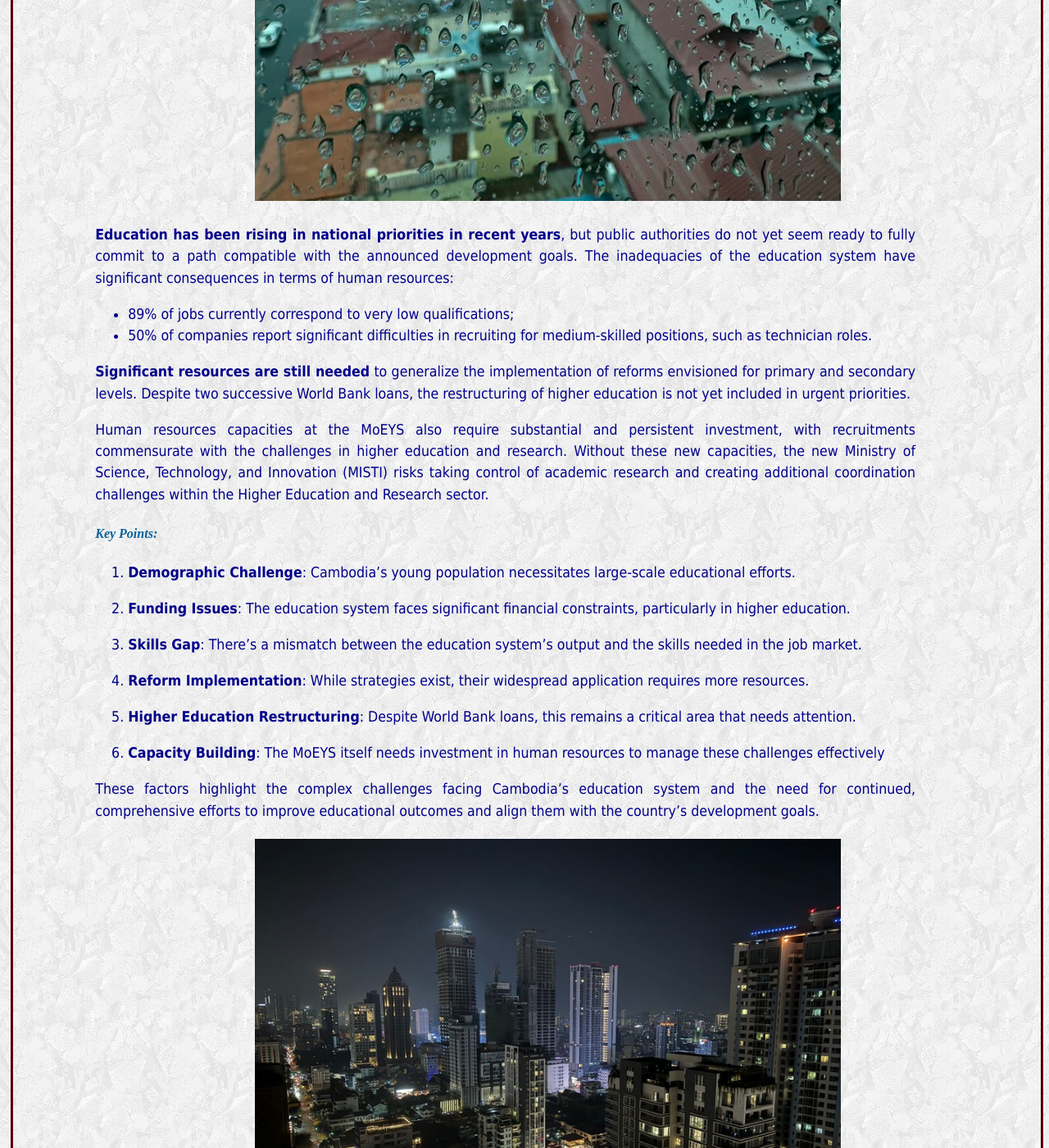
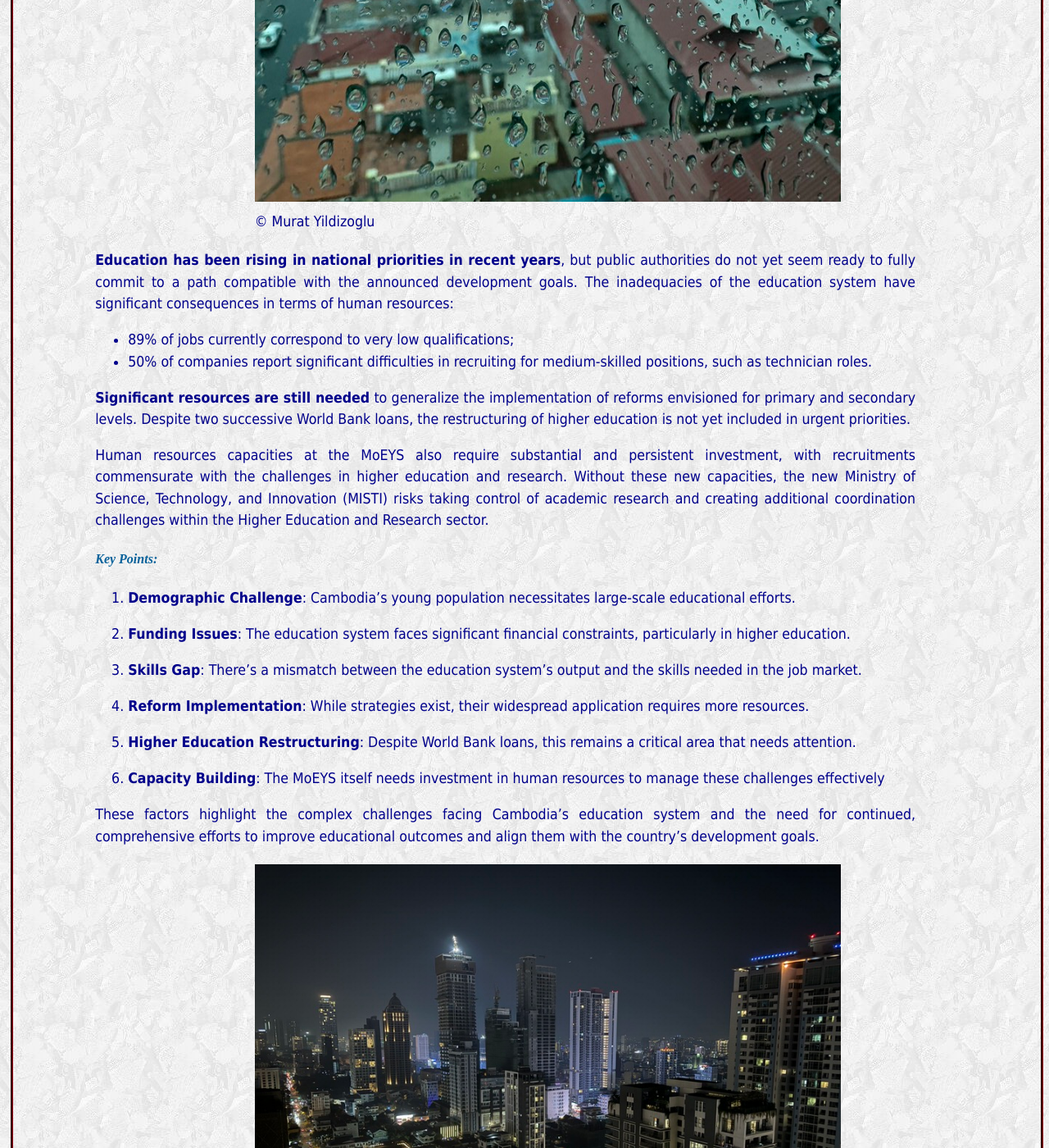
Before and after one commit to myildi/myildi.github.io, a Jekyll site: the page built from _posts/2024-09-15-Cambodia-education-5-conclusion.md, in a window 1280 px wide and 1400 px high, scrolled down 965 px. Shown: the whole window at 82% size. Built offline with Jekyll 4.4.1, drawn with Linux system fonts in a browser that asks for light colours.

Commit message:
Update 2024-09-15-Cambodia-education-5-conclusion.md

```diff
--- a/_posts/2024-09-15-Cambodia-education-5-conclusion.md
+++ b/_posts/2024-09-15-Cambodia-education-5-conclusion.md
@@ -7,6 +7,7 @@ tags: Cambodia MOEYS Education ETI
 The Cambodian Ministry of Education, Youth, and Sport (MoEYS) is developing relevant strategies to address structural and financial challenges, but the scale of the education system necessary for a very young population requires much more significant efforts from public authorities.
 
 |![](/images/filler.png) |![](/images/window-rain.jpeg)|
+| |© Murat Yildizoglu |
 
 **Education has been rising in national priorities in recent years**, but public authorities do not yet seem ready to fully commit to a path compatible with the announced development goals. The inadequacies of the education system have significant consequences in terms of human resources:
 
@@ -34,3 +35,4 @@ Human resources capacities at the MoEYS also require substantial and persistent
 These factors highlight the complex challenges facing Cambodia's education system and the need for continued, comprehensive efforts to improve educational outcomes and align them with the country's development goals.
 
 |![](/images/filler.png) |![](/images/buildings.jpeg)|
+| |© Murat Yildizoglu |
```
